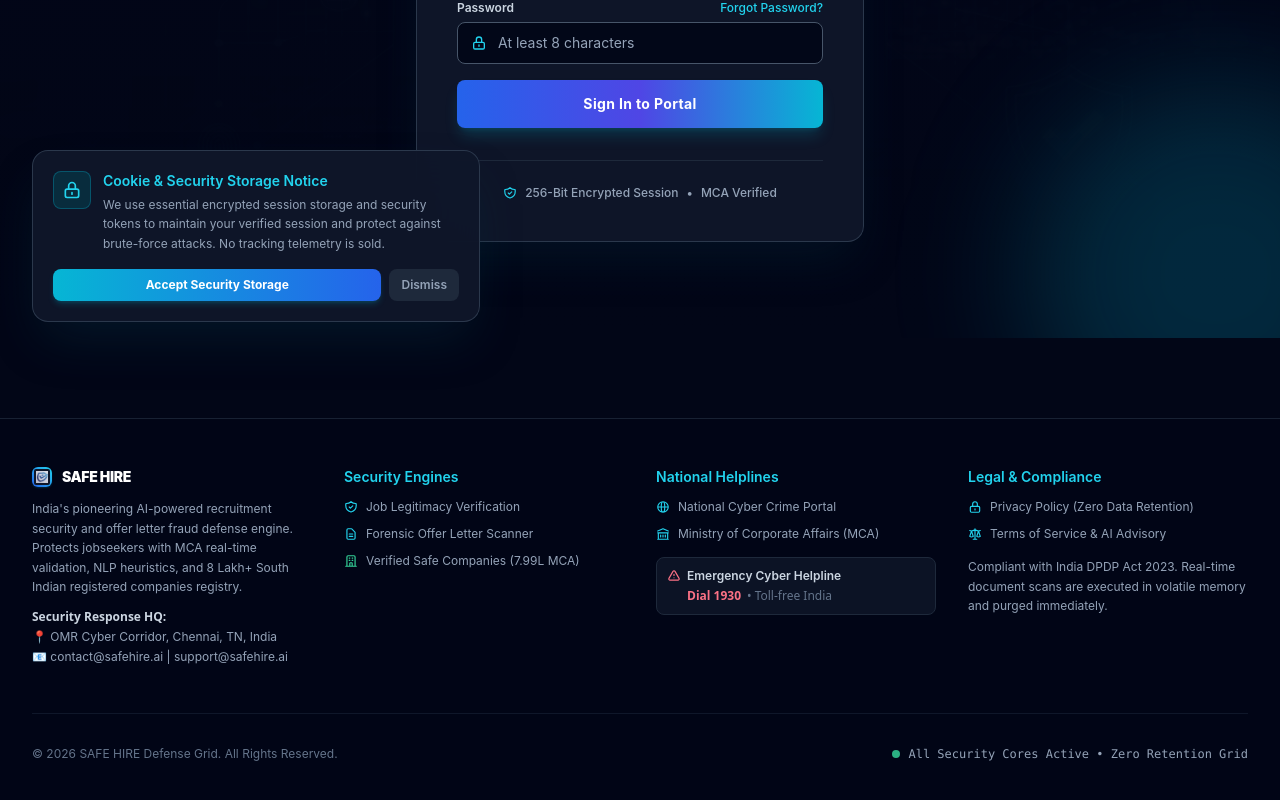
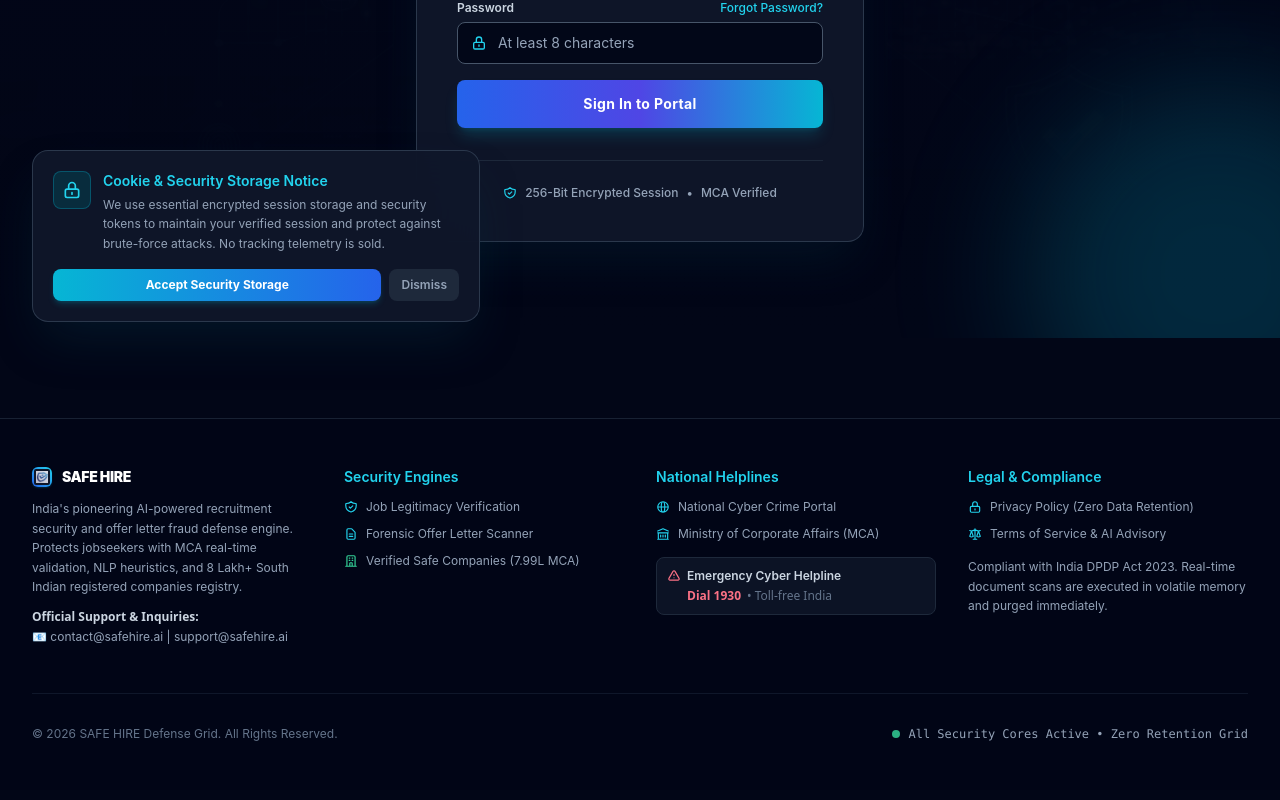
Before and after one commit to Dheena70/Safe-Hire, a React (Create React App) app in the folder frontend/: page / in a window 1280 px wide. Shown: the part 462-1262 px from the top of the page. Built offline with nearby package versions, Linux system fonts and the light colour scheme; no server answers.

Commit message:
fix(footer): remove physical office address from footer contact section

```diff
--- a/frontend/src/components/Footer.tsx
+++ b/frontend/src/components/Footer.tsx
@@ -34,8 +34,7 @@
               India&apos;s pioneering AI-powered recruitment security and offer letter fraud defense engine. Protects jobseekers with MCA real-time validation, NLP heuristics, and 8 Lakh+ South Indian registered companies registry.
             </p>
             <div className="space-y-1 text-xs text-slate-400">
-              <p className="text-slate-300 font-semibold font-sans">Security Response HQ:</p>
-              <p>📍 OMR Cyber Corridor, Chennai, TN, India</p>
+              <p className="text-slate-300 font-semibold font-sans">Official Support & Inquiries:</p>
               <p>📧 contact@safehire.ai | support@safehire.ai</p>
             </div>
           </div>
```
